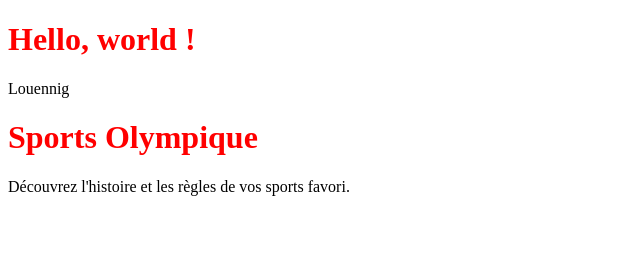
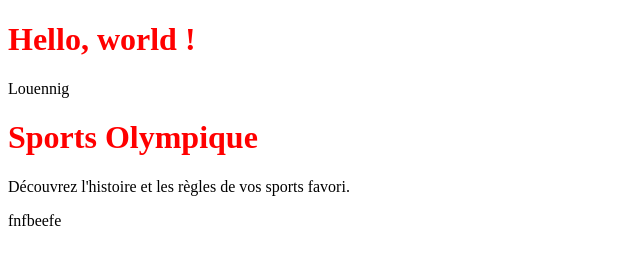
Before and after one commit to TimeoDoom/site_jo_2024, a plain HTML site: page index.html in a window 1280 px wide. Shown: the full height of the page, 0-640 px from the left. Drawn offline with Linux system fonts and the light colour scheme.

Commit message:
test louennig

```diff
--- a/index.html
+++ b/index.html
@@ -15,6 +15,7 @@
     <main>
       <h1>Sports Olympique</h1>
       <p>Découvrez l'histoire et les règles de vos sports favori.</p>
+      <p>fnfbeefe</p>
     </main>
   </body>
 </html>
```
